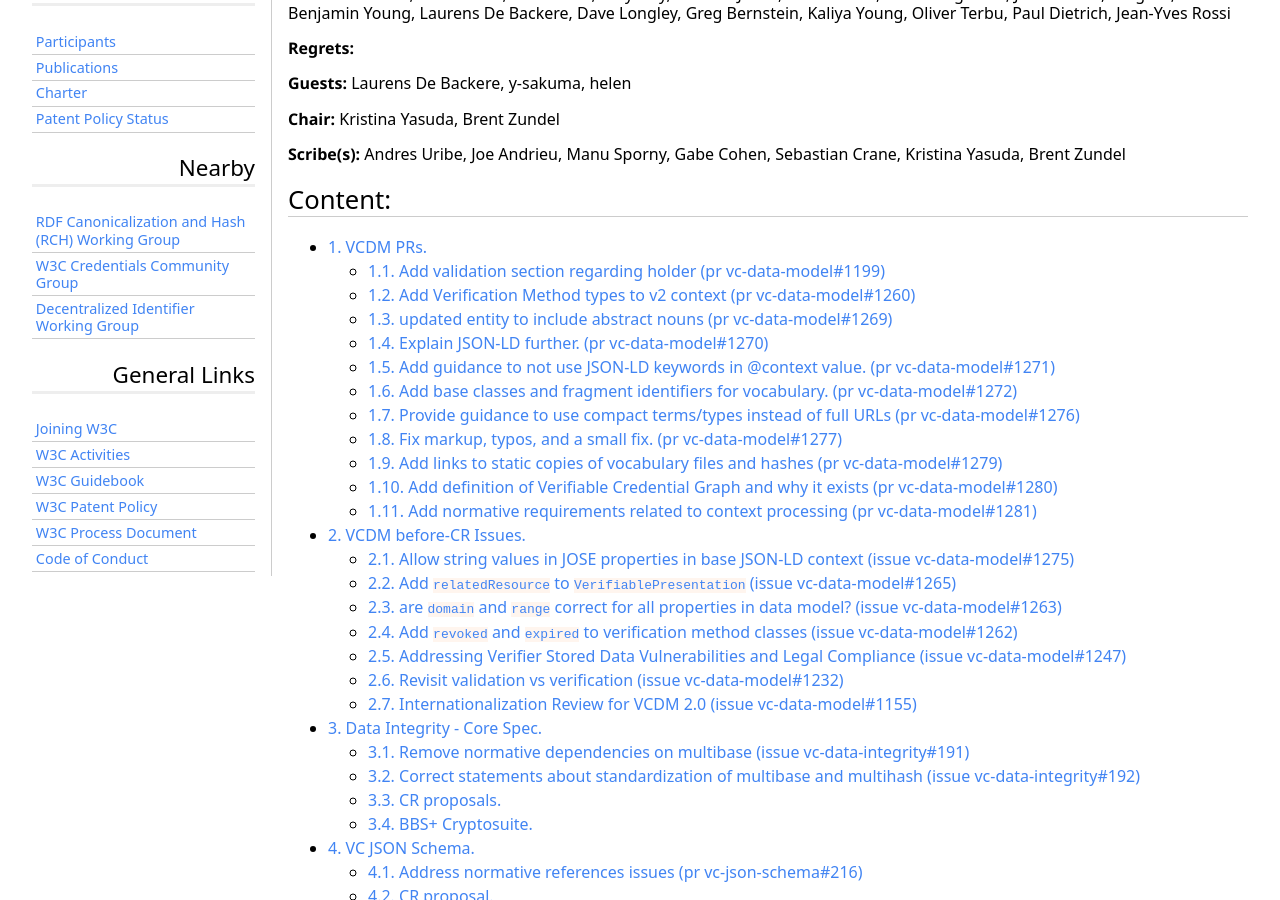
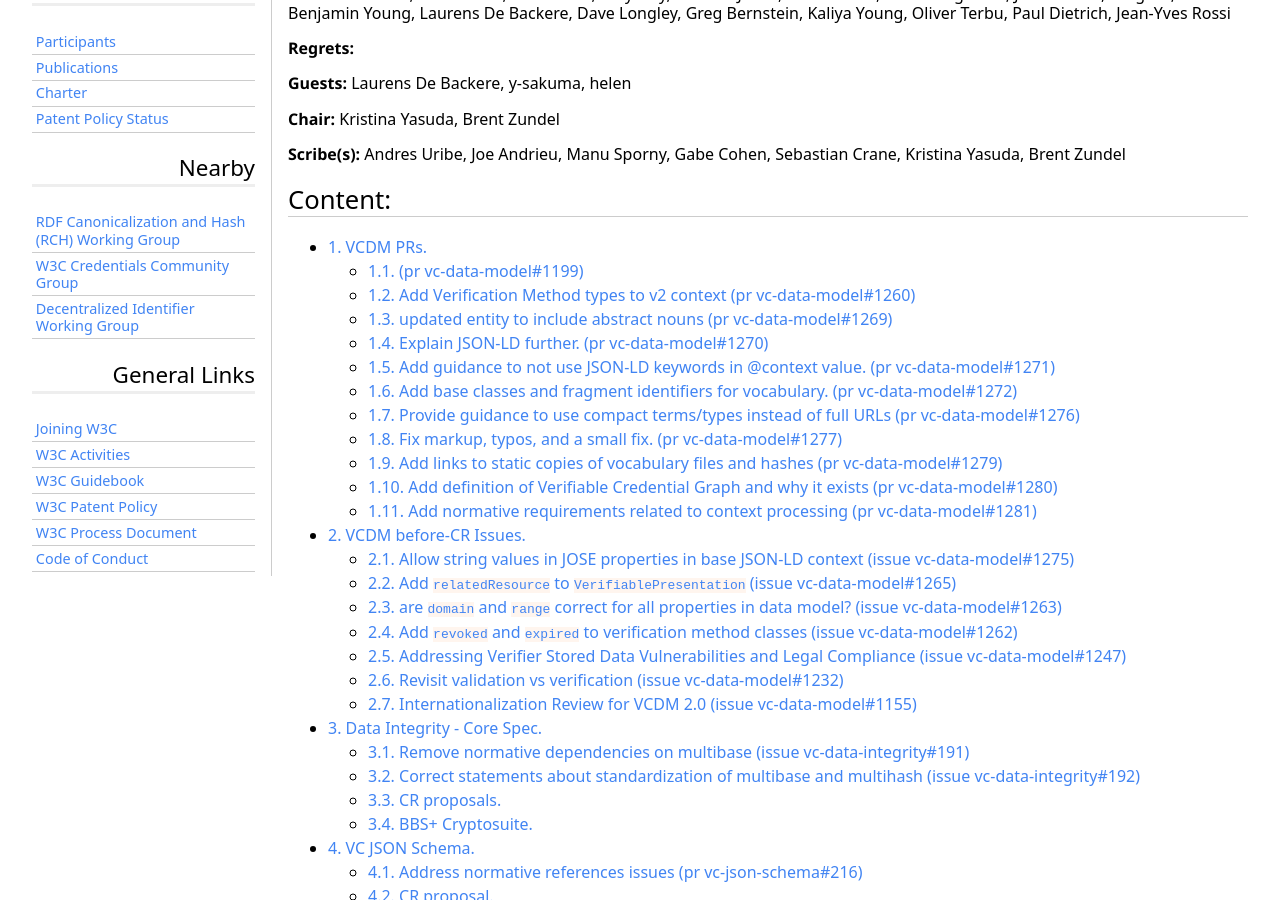
Before and after one commit to w3c/verifiable-credentials, a Jekyll site: the page built from _minutes/2023-09-14-vcwg.md, in a window 1280 px wide and 900 px high, scrolled down 392 px. Built offline with Jekyll 4.4.1, drawn with Linux system fonts in a browser that asks for light colours; some web fonts are replaced; some of the changed text lies outside the part shown.

Commit message:
reversed change

```diff
--- a/_minutes/2023-09-14-vcwg.md
+++ b/_minutes/2023-09-14-vcwg.md
@@ -275,7 +275,7 @@
 
 **Brent Zundel:** first one is 1199.
 
-#### 1.1. Add validation section regarding holder (pr vc-data-model#1199)
+#### 1.1.  (pr vc-data-model#1199)
 {: #section1-1}
 
 _See github pull request [vc-data-model#1199](https://github.com/w3c/vc-data-model/pull/1199)._
```
